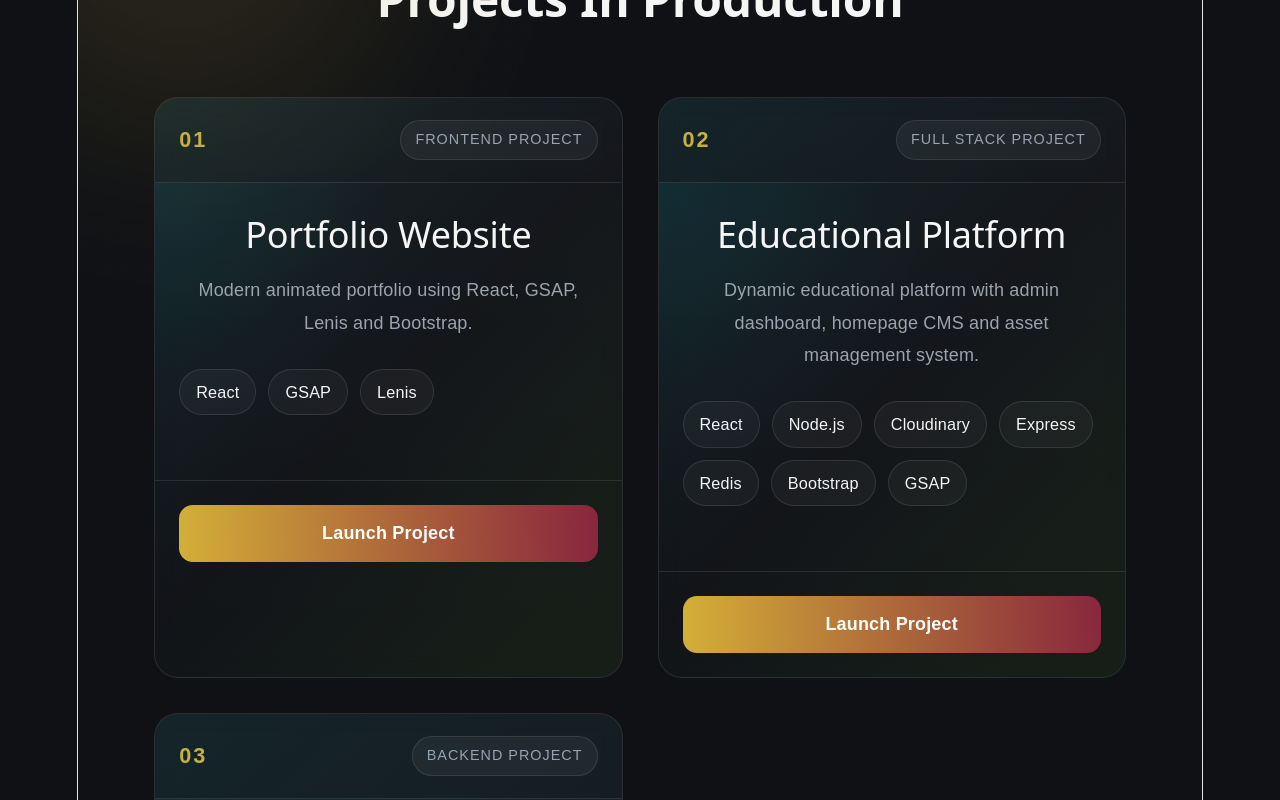
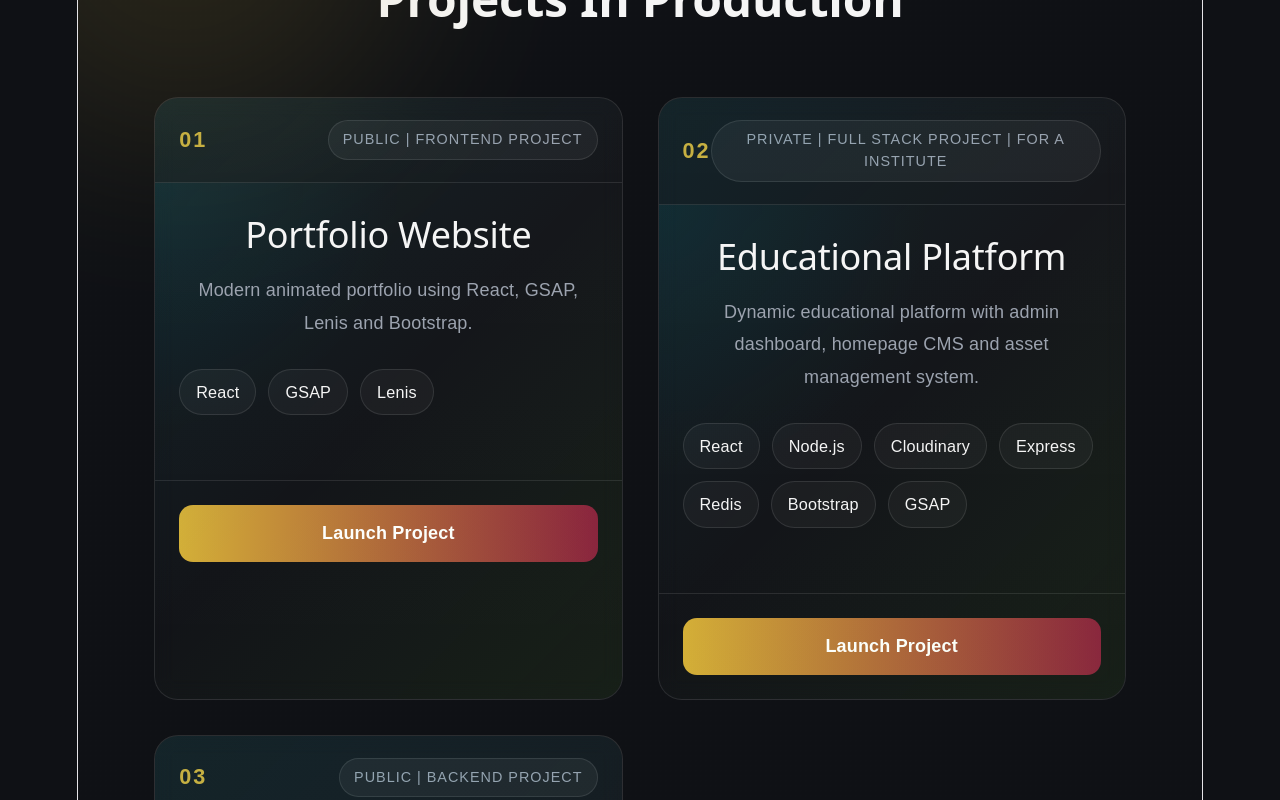
Before and after one commit to Shubham7Kumar/portefeuille, a React (Vite) app: page / in a window 1280 px wide. Shown: the part 3880-4680 px from the top of the page. Built offline with nearby package versions, Linux system fonts and the light colour scheme.

Commit message:
Fix project data file

```diff
--- a/src/data/projects.js
+++ b/src/data/projects.js
@@ -1,7 +1,7 @@
 export const projects = [
 
   {
-    type:"Frontend Project",
+    type:"Public | Frontend Project",
     title: "Portfolio Website",
     description:
       "Modern animated portfolio using React, GSAP, Lenis and Bootstrap.",
@@ -10,8 +10,9 @@ export const projects = [
   },
 
   {
-    type:"Full Stack Project",
+    type:"Private | Full Stack Project | For a Institute",
     title: "Educational Platform",
+
     description:
       "Dynamic educational platform with admin dashboard, homepage CMS and asset management system.",
     tech: ["React", "Node.js", "Cloudinary","Express","Redis","Bootstrap","GSAP"],
@@ -19,7 +20,7 @@ export const projects = [
   },
 
   {
-  type: "Backend Project",
+  type: "Public | Backend Project",
 
   title: "Banking Ledger System",
 
```
